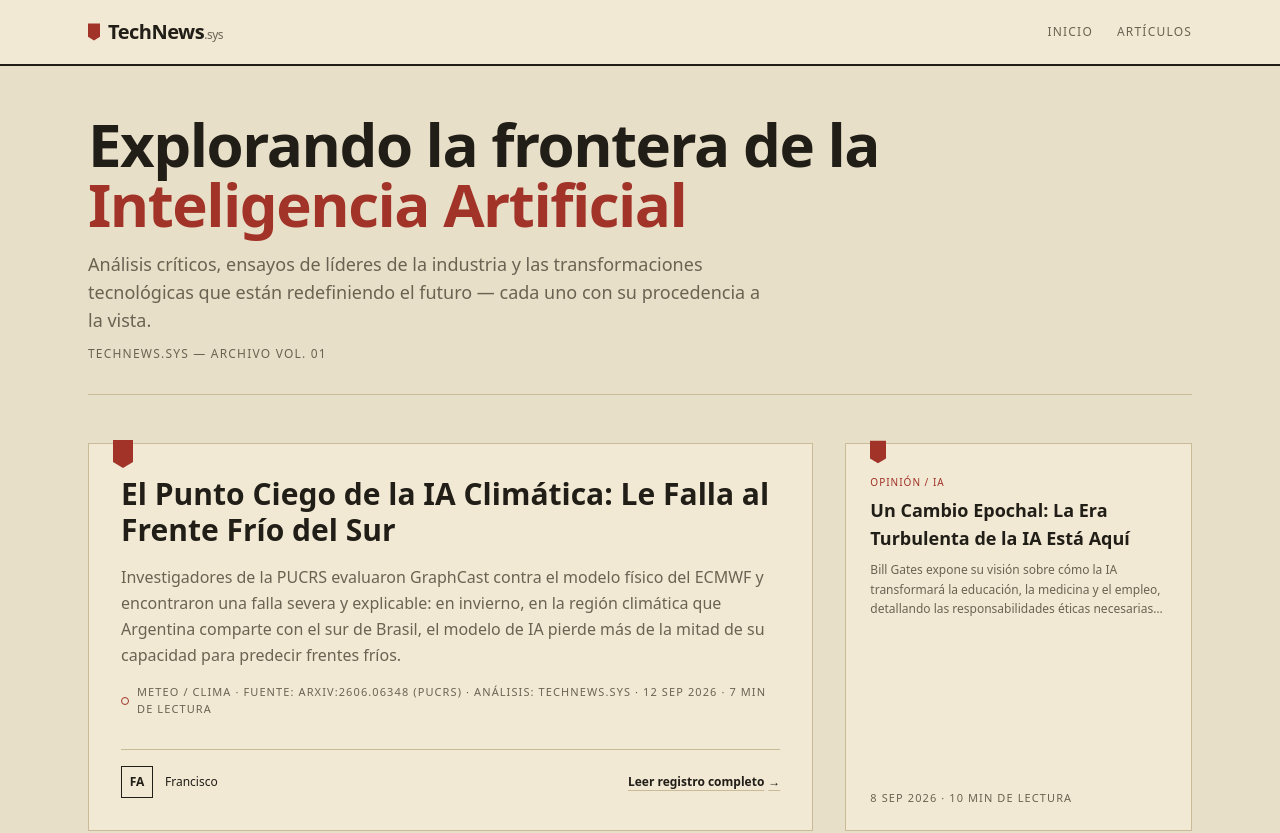
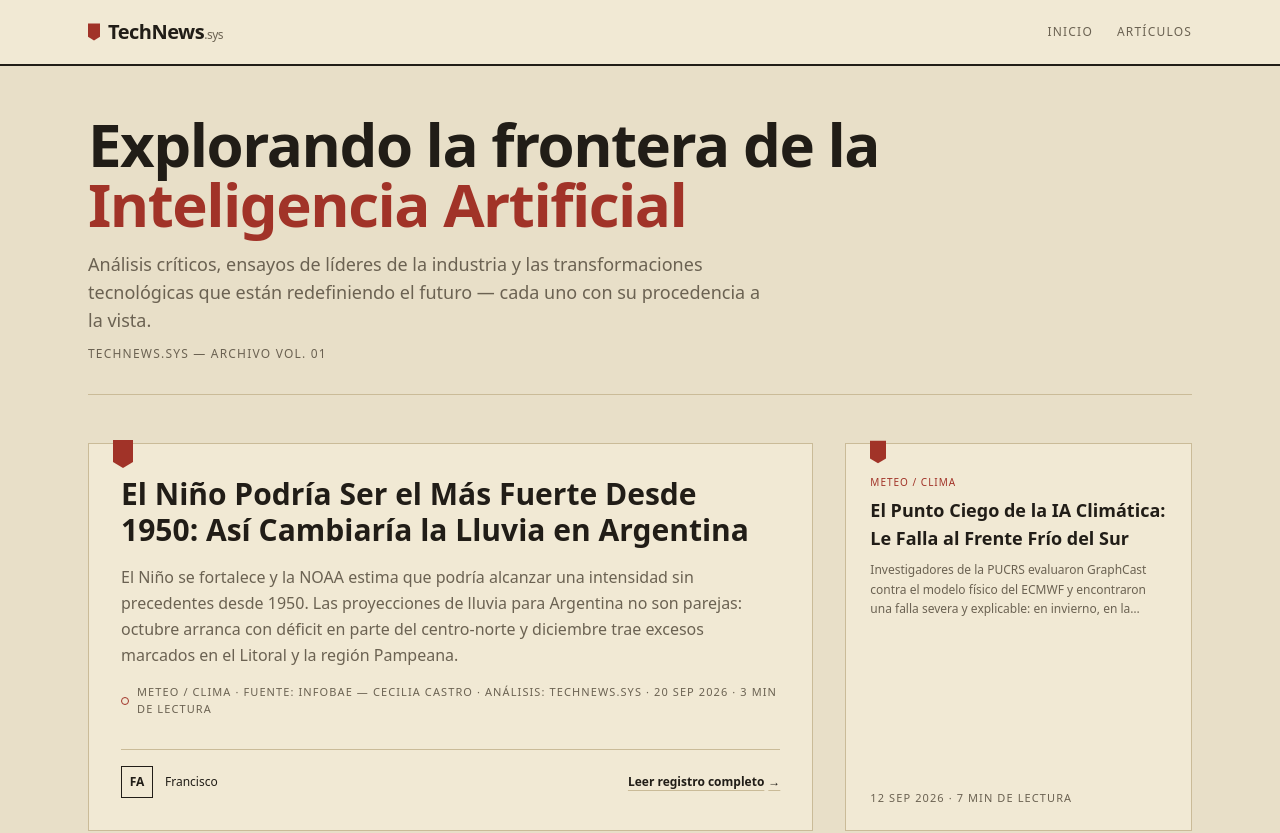
Before and after one commit to airfranc86/News, a Next.js app: page / in a window 1280 px wide. Shown: the top 833 px of the page. Built offline with nearby package versions, Linux system fonts and the light colour scheme.

Commit message:
feat: publicar articulo el-nino-lluvias-argentina-octubre-diciembre

```diff
--- a/data/posts.js
+++ b/data/posts.js
@@ -150,6 +150,55 @@ export const posts = [
       { type: 'p', text: 'Nada de esto significa desconfiar en bloque de la aplicación de clima del celular. Significa entender que, en invierno, cuando se acerca un frente frío, el margen de error de un modelo de IA global crece —y que el pronóstico del Servicio Meteorológico Nacional, que corre modelos físicos regionales ajustados a la geografía local, sigue teniendo un rol que ningún modelo genérico entrenado lejos de los Andes puede reemplazar todavía. Si tu aplicación de clima favorita —sea la de Apple, la de Google o cualquier otra que dependa por debajo de un modelo global de este tipo— te muestra alta confianza en un pronóstico de frente frío a cinco días en pleno invierno, vale la pena, al menos esa vez, cruzarlo con la fuente nacional antes de planear el fin de semana.' },
     ],
   },
+  {
+    slug: 'el-nino-lluvias-argentina-octubre-diciembre',
+    title: 'El Niño Podría Ser el Más Fuerte Desde 1950: Así Cambiaría la Lluvia en Argentina',
+    subtitle: 'La NOAA da un 75% de probabilidad a un evento que superaría a todos los registrados desde 1950. Para Argentina, las proyecciones de octubre a diciembre empiezan con déficit en el centro-norte y terminan con excesos en el Litoral y la región Pampeana',
+    category: 'METEO / CLIMA',
+    excerpt:
+      'El Niño se fortalece y la NOAA estima que podría alcanzar una intensidad sin precedentes desde 1950. Las proyecciones de lluvia para Argentina no son parejas: octubre arranca con déficit en parte del centro-norte y diciembre trae excesos marcados en el Litoral y la región Pampeana.',
+    readingTime: '3 min de lectura',
+    publishedAt: '2026-09-20',
+    author: {
+      name: 'Francisco',
+      role: 'Editor, TechNews.sys',
+      initials: 'FA',
+    },
+    source: {
+      label: 'Infobae — Cecilia Castro',
+      url: 'https://www.infobae.com/america/ciencia-america/2026/09/20/el-nino-se-fortalece-y-cambia-el-escenario-de-lluvias-en-argentina-que-se-espera-para-octubre-noviembre-y-diciembre/',
+    },
+    kind: 'analysis',
+    sourceNote: 'Análisis basado en una nota periodística de Infobae, que a su vez cita proyecciones de la NOAA y del ECMWF.',
+    sourceLinkLabel: 'Ver la nota original en Infobae',
+    citationText: 'Francisco. "El Niño Podría Ser el Más Fuerte Desde 1950: Así Cambiaría la Lluvia en Argentina." TechNews.sys, 20 de septiembre de 2026, basado en Cecilia Castro, "El Niño se fortalece y cambia el escenario de lluvias en Argentina: qué se espera para octubre, noviembre y diciembre," Infobae, 20 de septiembre de 2026.',
+    sections: [
+      { id: 'que-dice-noaa', label: 'Lo que dice la NOAA' },
+      { id: 'octubre', label: 'Octubre: un arranque desparejo' },
+      { id: 'noviembre-diciembre', label: 'Noviembre y diciembre' },
+      { id: 'alcance', label: 'Qué no significa' },
+    ],
+    body: [
+      { type: 'p', text: 'El Niño, el calentamiento anómalo del Pacífico ecuatorial que reordena el clima de buena parte del planeta, entra en una fase que los pronósticos describen como excepcional. La agencia oceánica y atmosférica de Estados Unidos (NOAA) estima que este evento podría alcanzar una intensidad sin precedentes desde 1950, y para Argentina la pregunta práctica es una sola: qué pasa con la lluvia en los próximos tres meses.' },
+      { type: 'p', text: 'La respuesta corta es que no será parejo. Según las proyecciones que recoge Infobae, octubre arrancaría con déficit de lluvias en un corredor que va de Santiago del Estero a Entre Ríos, y hacia diciembre el panorama se invertiría: excesos marcados en el Litoral y la región Pampeana.' },
+
+      { type: 'h3', id: 'que-dice-noaa', text: 'Lo que dice la NOAA' },
+      { type: 'p', text: 'En agosto, la anomalía de temperatura del mar en la región Niño 3.4 —la zona del Pacífico que se usa como termómetro de referencia— fue de +1,8 °C respecto de lo normal, y en el Pacífico oriental las anomalías superaron los +3 °C. Con esos datos, la NOAA asigna una probabilidad superior al 90% a que el evento se clasifique como "muy fuerte".' },
+      { type: 'p', text: 'El número más llamativo es otro: la agencia calcula un 75% de probabilidad de que el evento alcance +2,5 °C o más en el índice RONI durante octubre-diciembre. De cumplirse, superaría en magnitud a todos los El Niño registrados desde 1950.' },
+
+      { type: 'h3', id: 'octubre', text: 'Octubre: un arranque desparejo' },
+      { type: 'p', text: 'Las proyecciones de lluvia que cita la nota, atribuidas al Centro Europeo de Predicción Meteorológica a Mediano Plazo (ECMWF), muestran para octubre un déficit de 10 a 30 milímetros en Santiago del Estero, Chaco, Santa Fe y Entre Ríos. En el otro extremo, Misiones y el este de Corrientes tendrían excesos de 30 a 50 milímetros.' },
+
+      { type: 'h3', id: 'noviembre-diciembre', text: 'Noviembre y diciembre' },
+      { type: 'p', text: 'En noviembre las anomalías positivas se desplazan hacia el oeste: el Noreste argentino (NEA) y el este de Entre Ríos superarían lo normal en más de 30 milímetros, y La Pampa y el oeste de Buenos Aires sumarían entre 10 y 20.' },
+      { type: 'p', text: 'Diciembre es el mes de mayor alcance: las anomalías positivas cubrirían desde el NEA hasta la región Pampeana y el norte de la Patagonia, con excesos de más de 50 milímetros concentrados en el NEA, Santa Fe, Entre Ríos y el este de Córdoba.' },
+
+      { type: 'h3', id: 'alcance', text: 'Qué no significa' },
+      { type: 'p', text: 'Conviene leer esto con la escala correcta. La propia nota advierte que se trata de una tendencia estacional y no de un pronóstico puntual: un evento más intenso aumenta la probabilidad de los efectos asociados a El Niño, pero no los garantiza, y no se espera que se reproduzcan con la misma fuerza en cada región.' },
+      { type: 'blockquote', text: 'Intensidad no es certeza: un evento más fuerte inclina la balanza hacia ciertos efectos, pero no los asegura en cada lugar.' },
+      { type: 'p', text: 'Un dato de contexto editorial: la nota se apoya solo en fuentes internacionales (NOAA y ECMWF) y no incluye a ningún organismo argentino. Para decisiones productivas —siembra, manejo del agua, logística—, el paso siguiente es cruzar estas tendencias con los pronósticos estacionales del Servicio Meteorológico Nacional.' },
+    ],
+  },
 ];
 
 export function getAllPosts() {
```
